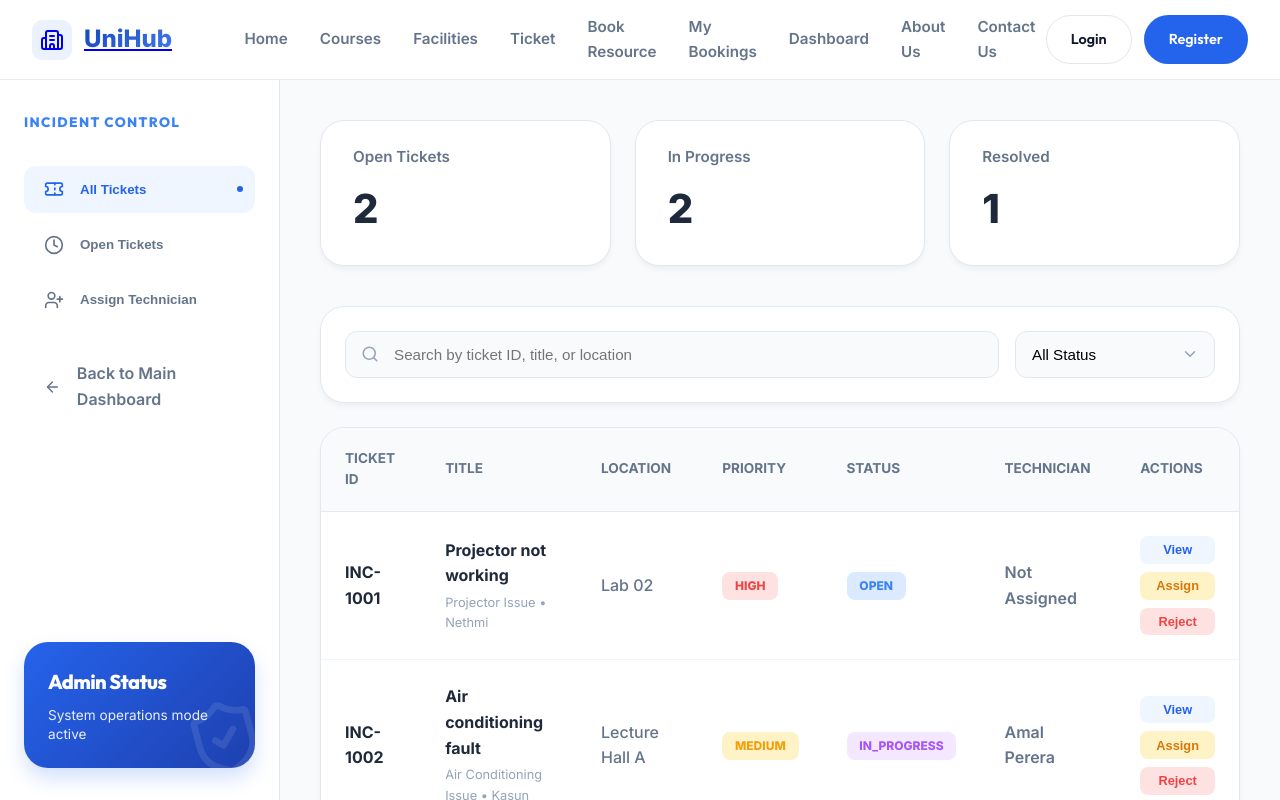
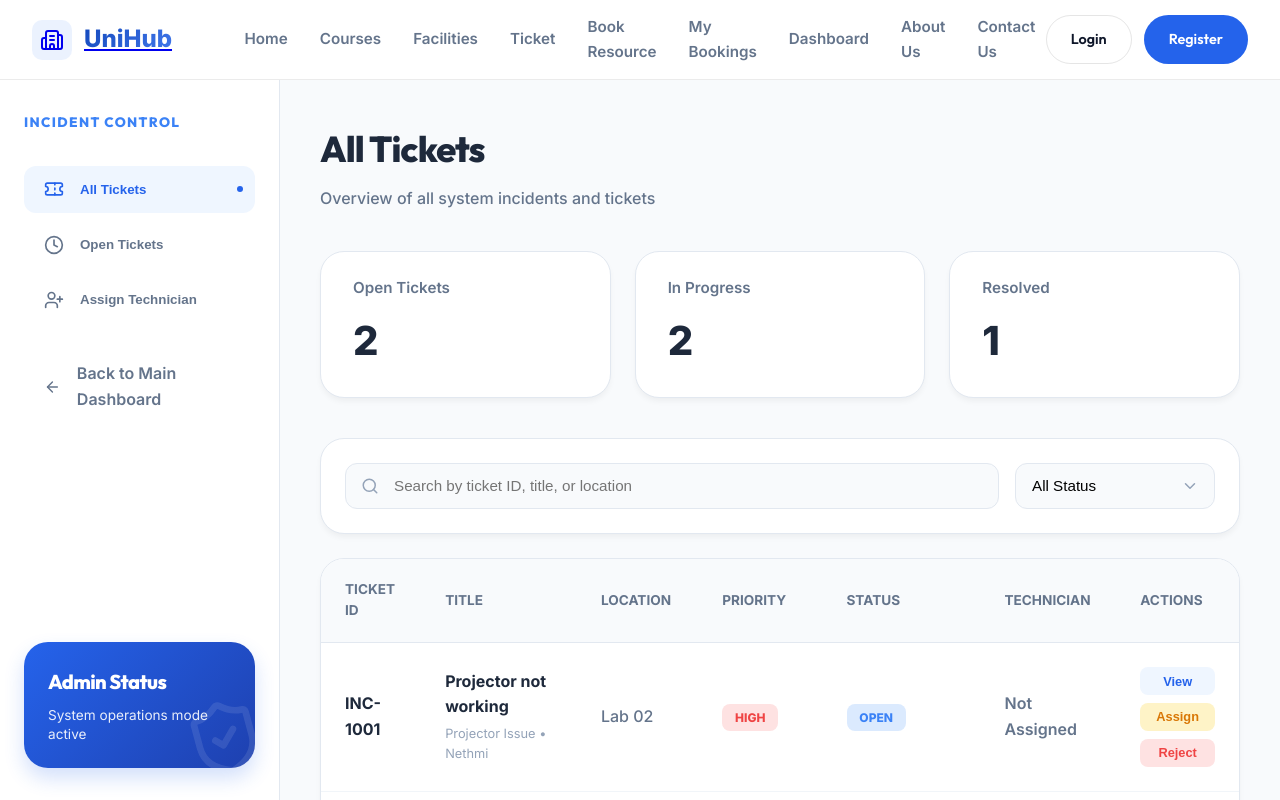
Before and after one commit to Amoda25/it3030-paf-2026-smart-campus-group-KND-05, a React (Vite) app in the folder frontend/: page /incident-management in a window 1280 px wide. Shown: the top 800 px of the page. Built offline with nearby package versions, Linux system fonts and the light colour scheme.

Commit message:
feat: implement IncidentManagement component with ticket filtering and dashboard layout

```diff
--- a/frontend/src/components/IncidentManagement.jsx
+++ b/frontend/src/components/IncidentManagement.jsx
@@ -164,6 +164,24 @@ const IncidentManagement = () => {
 
       {/* Main Content */}
       <main style={{ flex: 1, padding: '2.5rem', minWidth: 0 }}>
+        {/* Dynamic Page Title */}
+        <div style={{ marginBottom: '2.5rem' }}>
+          <h1 style={{
+            fontSize: '2.25rem',
+            fontWeight: 800,
+            color: '#1e293b',
+            letterSpacing: '-0.025em',
+            margin: 0
+          }}>
+            {activeTab}
+          </h1>
+          <p style={{ color: '#64748b', marginTop: '0.5rem', fontWeight: '500' }}>
+            {activeTab === 'All Tickets' && 'Overview of all system incidents and tickets'}
+            {activeTab === 'Open Tickets' && 'Manage and monitor all currently active incidents'}
+            {activeTab === 'Assign Technician' && 'Allocate technical staff to pending tickets'}
+          </p>
+        </div>
+
         {/* Stats Grid - Hidden when not on All Tickets */}
         {activeTab === 'All Tickets' && (
           <div style={{ display: 'grid', gridTemplateColumns: 'repeat(3, 1fr)', gap: '1.5rem', marginBottom: '2.5rem' }}>
@@ -270,9 +288,13 @@ const IncidentManagement = () => {
                   <td style={{ padding: '1.5rem', color: '#64748b', fontWeight: '600' }}>{ticket.technician}</td>
                   <td style={{ padding: '1.5rem' }}>
                     <div style={{ display: 'flex', flexDirection: 'column', gap: '0.5rem' }}>
-                      <button style={{ background: '#eff6ff', color: '#2563eb', border: 'none', padding: '0.4rem 1rem', borderRadius: '8px', fontSize: '0.8rem', fontWeight: '700', cursor: 'pointer' }}>View</button>
+                      {activeTab !== 'Assign Technician' && (
+                        <button style={{ background: '#eff6ff', color: '#2563eb', border: 'none', padding: '0.4rem 1rem', borderRadius: '8px', fontSize: '0.8rem', fontWeight: '700', cursor: 'pointer' }}>View</button>
+                      )}
                       <button style={{ background: '#fef3c7', color: '#d97706', border: 'none', padding: '0.4rem 1rem', borderRadius: '8px', fontSize: '0.8rem', fontWeight: '700', cursor: 'pointer' }}>Assign</button>
-                      <button style={{ background: '#fee2e2', color: '#ef4444', border: 'none', padding: '0.4rem 1rem', borderRadius: '8px', fontSize: '0.8rem', fontWeight: '700', cursor: 'pointer' }}>Reject</button>
+                      {activeTab !== 'Assign Technician' && (
+                        <button style={{ background: '#fee2e2', color: '#ef4444', border: 'none', padding: '0.4rem 1rem', borderRadius: '8px', fontSize: '0.8rem', fontWeight: '700', cursor: 'pointer' }}>Reject</button>
+                      )}
                     </div>
                   </td>
                 </tr>
```
